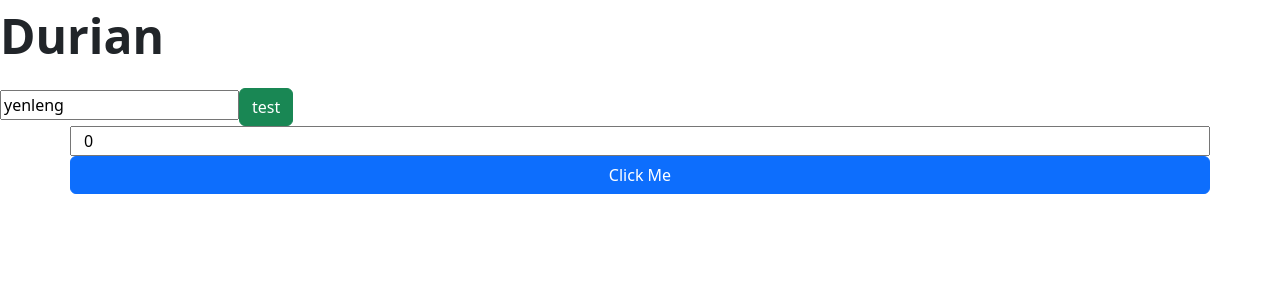
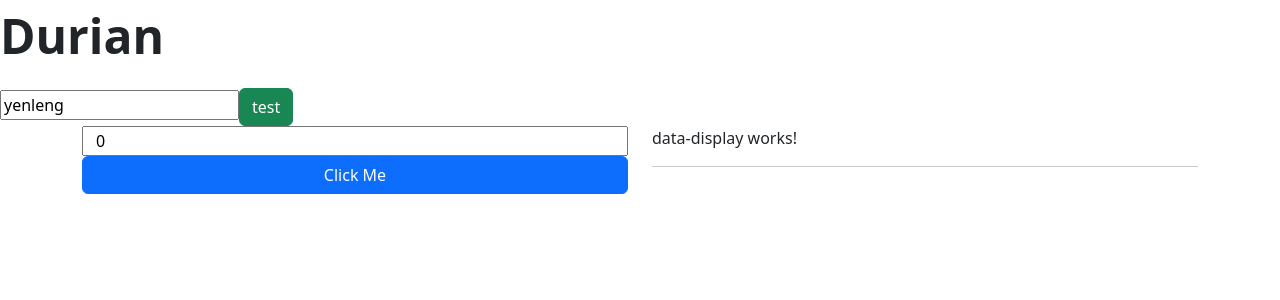
Before and after one commit to luviein/csf_day1, an Angular app: page / in a window 1280 px wide. Shown: the top 300 px of the page. Built offline with nearby package versions, Linux system fonts and the light colour scheme.

Commit message:
add parent to child emit

```diff
--- a/src/app/app.component.html
+++ b/src/app/app.component.html
@@ -3,7 +3,18 @@
 </app-fruits>
 
 <!-- child emit data to parent -->
+<div class="container">
+  <div class="row">
+    <div class="col col-xs5">
+      <app-data-entry (numberChanged)="changedNumber($event)">
 
-<app-data-entry (numberChanged)="changedNumber($event)">
+      </app-data-entry>
+    </div>
+    <div class="col col-xs5">
+      <!-- parent emit data to another child -->
+      <app-data-display [numberInput]="updatedNumber">
 
-</app-data-entry>
+      </app-data-display>
+    </div>
+  </div>
+</div>
--- a/src/app/data-display/data-display.component.html
+++ b/src/app/data-display/data-display.component.html
@@ -1 +1,3 @@
 <p>data-display works!</p>
+<hr>
+<p>{{numberInput}}</p>
--- a/src/app/data-display/data-display.component.ts
+++ b/src/app/data-display/data-display.component.ts
@@ -1,4 +1,4 @@
-import { Component } from '@angular/core';
+import { Component, Input } from '@angular/core';
 
 @Component({
   selector: 'app-data-display',
@@ -6,5 +6,6 @@ import { Component } from '@angular/core';
   styleUrls: ['./data-display.component.css']
 })
 export class DataDisplayComponent {
+  @Input() numberInput: number;
 
 }
```
